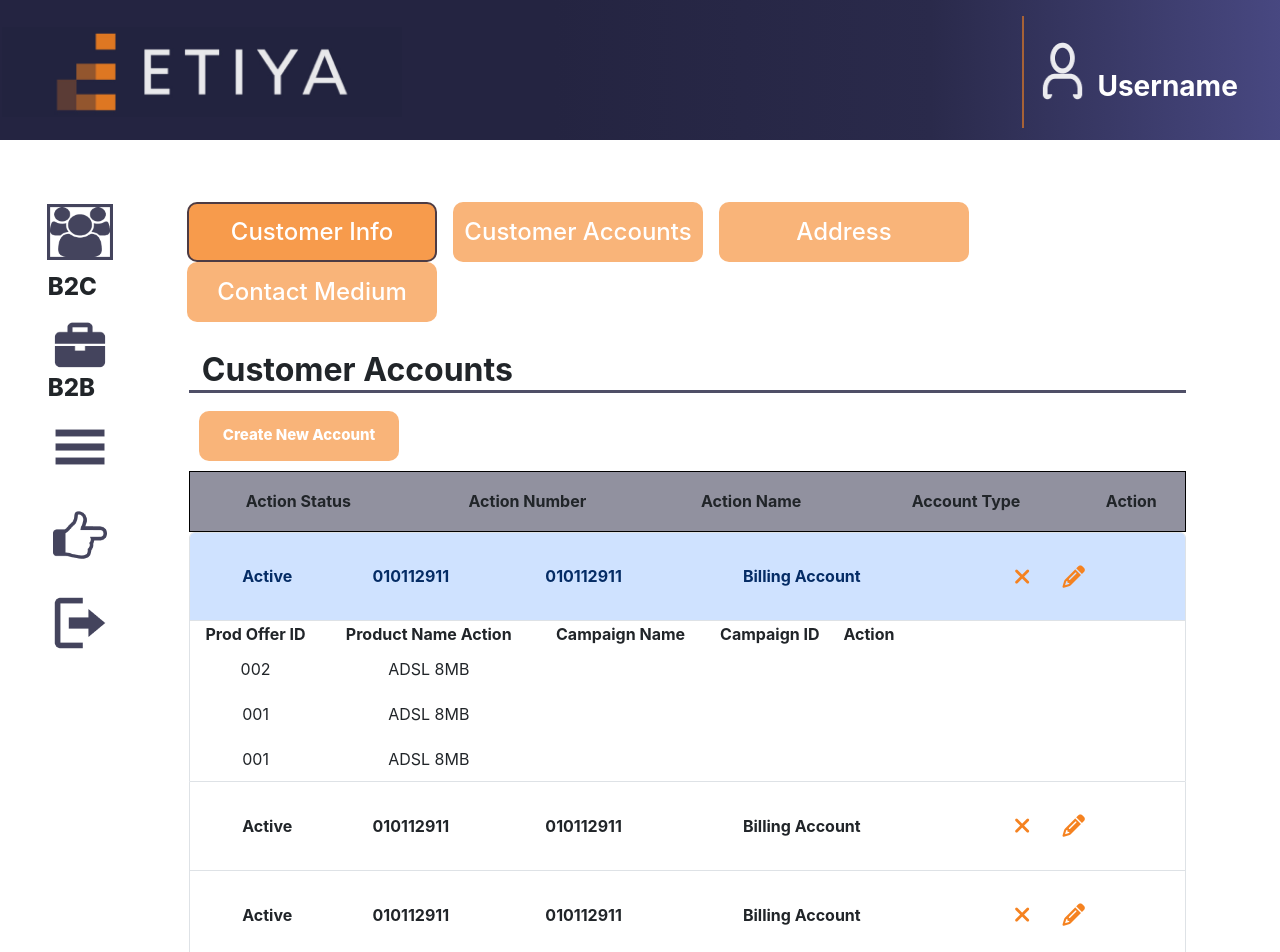
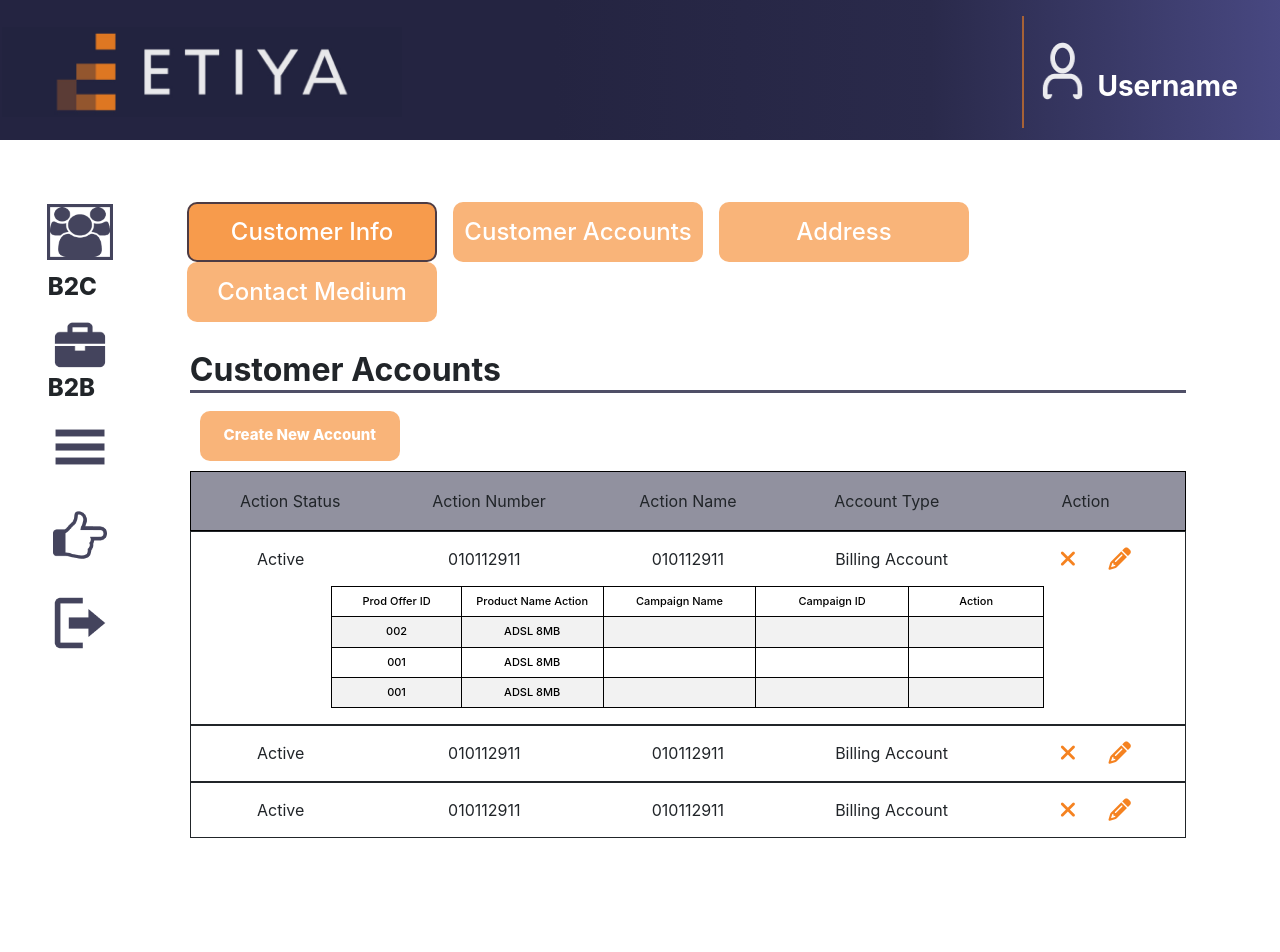
Before and after one commit to gglnyrdm/CRMLite, an Angular app: page /customeraccounts in a window 1280 px wide. Shown: the top 952 px of the page. After the commit the page ends 838 px from the top, so only its background shows below. Built offline with nearby package versions, Linux system fonts and the light colour scheme; a web font is replaced by a local one.

Commit message:
update customer accounts

```diff
--- a/src/app/pages/customer/customer-accounts/customer-accounts.component.html
+++ b/src/app/pages/customer/customer-accounts/customer-accounts.component.html
@@ -1,40 +1,31 @@
-<div class="container-fluid">
+<div class="container">
     <h1>Customer Accounts </h1>
     <button class="create-new-button">Create New Account</button>
+    <div class="customer-head">
+        <div class="row menu">
+            <div class="col">Action Status</div>
+            <div class="col">Action Number</div>
+            <div class="col">Action Name</div>
+            <div class="col">Account Type</div>
+            <div class="col">Action</div>
+        </div>
+    </div>
+    <div class="customer-table" id="accordionExample">
+        <div class="customer-table-head" data-bs-toggle="collapse" data-bs-target="#collapseOne" aria-expanded="true"
+            aria-controls="collapseOne">
             <div class="row">
-        <div class="col">
-            <table class="customer-table">
-                <thead class="menu">
-                    <tr>
-                        <th scope="col">Action Status</th>
-                        <th scope="col">Action Number</th>
-                        <th scope="col">Action Name</th>
-                        <th scope="col">Account Type</th>
-                        <th scope="col">Action</th>
-                    </tr>
-                </thead>
-            </table>
-            <div class="accordion" id="accordionExample">
-                <div class="accordion-item">
-                    <h2 class="accordion-header" id="headingOne">
-                        <button class="accordion-button" type="button" data-bs-toggle="collapse"
-                            data-bs-target="#collapseOne" aria-expanded="true" aria-controls="collapseOne">
-                            <table>
-                                <thead>
-                                    <tr>
-                                        <th scope="col">Active</th>
-                                        <th scope="col">010112911</th>
-                                        <th scope="col">010112911</th>
-                                        <th scope="col">Billing Account</th>
-                                        <th scope="col"><i class="fa-solid fa-xmark"></i> <i class="fa-solid fa-pencil"></i></th>
-                                    </tr>
-                                </thead>
-                            </table>
-                        </button>
-                    </h2>
+                <div class="col">Active</div>
+                <div class="col">010112911</div>
+                <div class="col">010112911</div>
+                <div class="col">Billing Account</div>
+                <div class="col"><i class="fa-solid fa-xmark"></i> <i class="fa-solid fa-pencil"></i></div>
+            </div>
+        </div>
+
         <div id="collapseOne" class="accordion-collapse collapse show" aria-labelledby="headingOne"
             data-bs-parent="#accordionExample">
-                        <table class="customer-detail-table">
+            <div class="customer-table-data table-responsive">
+                <table class="table table-bordered table-striped">
                     <thead>
                         <tr>
                             <th scope="col">Prod Offer ID</th>
@@ -70,26 +61,23 @@
                 </table>
             </div>
         </div>
-                <div class="accordion-item">
-                    <h2 class="accordion-header" id="headingTwo">
-                        <button class="accordion-button collapsed" type="button" data-bs-toggle="collapse"
-                            data-bs-target="#collapseTwo" aria-expanded="false" aria-controls="collapseTwo">
-                            <table>
-                                <tbody>
-                                    <tr>
-                                        <th scope="col">Active</th>
-                                        <th scope="col">010112911</th>
-                                        <th scope="col">010112911</th>
-                                        <th scope="col">Billing Account</th>
-                                        <th scope="col"><i class="fa-solid fa-xmark"></i> <i class="fa-solid fa-pencil"></i></th>
-                                    </tr>
-                                </tbody>
-                            </table>
-                        </button>
-                    </h2>
-                    <div id="collapseTwo" class="accordion-collapse collapse" aria-labelledby="headingTwo"
+    </div>
+    <div class="customer-table" id="accordionExample">
+        <div class="customer-table-head collapsed" data-bs-toggle="collapse" data-bs-target="#collapseTwo" aria-expanded="false"
+            aria-controls="collapseTwo">
+            <div class="row">
+                <div class="col">Active</div>
+                <div class="col">010112911</div>
+                <div class="col">010112911</div>
+                <div class="col">Billing Account</div>
+                <div class="col"><i class="fa-solid fa-xmark"></i> <i class="fa-solid fa-pencil"></i></div>
+            </div>
+        </div>
+
+        <div id="collapseTwo" class="accordion-collapse collapse" aria-labelledby="headingOne"
             data-bs-parent="#accordionExample">
-                        <table class="customer-detail-table">
+            <div class="customer-table-data table-responsive">
+                <table class="table table-bordered table-striped">
                     <thead>
                         <tr>
                             <th scope="col">Prod Offer ID</th>
@@ -125,33 +113,30 @@
                 </table>
             </div>
         </div>
-                <div class="accordion-item">
-                    <h2 class="accordion-header" id="headingThree">
-                        <button class="accordion-button collapsed" type="button" data-bs-toggle="collapse"
-                            data-bs-target="#collapseThree" aria-expanded="false" aria-controls="collapseThree">
-                            <table>
-                                <tbody>
-                                    <tr>
-                                        <th scope="col">Active</th>
-                                        <th scope="col">010112911</th>
-                                        <th scope="col">010112911</th>
-                                        <th scope="col">Billing Account</th>
-                                        <th scope="col"><i class="fa-solid fa-xmark"></i> <i class="fa-solid fa-pencil"></i></th>
-                                    </tr>
-                                </tbody>
-                            </table>
-                        </button>
-                    </h2>
-                    <div id="collapseThree" class="accordion-collapse collapse" aria-labelledby="headingThree"
+    </div>
+    <div class="customer-table" id="accordionExample">
+        <div class="customer-table-head collapsed" data-bs-toggle="collapse" data-bs-target="#collapseThree" aria-expanded="false"
+            aria-controls="collapseThree">
+            <div class="row">
+                <div class="col">Active</div>
+                <div class="col">010112911</div>
+                <div class="col">010112911</div>
+                <div class="col">Billing Account</div>
+                <div class="col"><i class="fa-solid fa-xmark"></i> <i class="fa-solid fa-pencil"></i></div>
+            </div>
+        </div>
+
+        <div id="collapseThree" class="accordion-collapse collapse" aria-labelledby="headingOne"
             data-bs-parent="#accordionExample">
-                        <table class="customer-detail-table">
+            <div class="customer-table-data table-responsive">
+                <table class="table table-bordered table-striped">
                     <thead>
                         <tr>
-                                    <th scope="col">Active</th>
-                                    <th scope="col">010112911</th>
-                                    <th scope="col">010112911</th>
-                                    <th scope="col">Billing Account</th>
-                                    <th scope="col"></th>
+                            <th scope="col">Prod Offer ID</th>
+                            <th scope="col">Product Name Action</th>
+                            <th scope="col">Campaign Name</th>
+                            <th scope="col">Campaign ID</th>
+                            <th scope="col">Action</th>
                         </tr>
                     </thead>
                     <tbody>
@@ -182,5 +167,3 @@
         </div>
     </div>
 </div>
-    </div>
-</div>
--- a/src/app/pages/customer/customer-accounts/customer-accounts.component.scss
+++ b/src/app/pages/customer/customer-accounts/customer-accounts.component.scss
@@ -1,3 +1,7 @@
+.container {
+  padding-left: 0.8rem;
+}
+
 .create-new-button {
   width: 200px;
   height: 50px;
@@ -17,29 +21,51 @@ h1 {
   line-height: 38.73px;
   border-bottom: 3px solid rgba(36, 36, 65, 0.8);
   margin-top: 1.8rem;
-  padding-left: 0.8rem;
 }
-
-table {
+//Customer Table
+.customer-head {
   width: 100%;
+  display: flex;
+  justify-content: center;
+  align-items: center;
   text-align: center;
 }
-
 .menu {
   border: 1px solid rgba(0, 0, 0, 1);
   height: 60px;
   width: 100%;
   background-color: rgba(36, 36, 65, 0.5);
+  display: flex;
+  align-items: center;
 }
-.customer-detail-table {
+.customer-table {
+  text-align: center;
+  border: 1px solid;
+}
+.customer-table .customer-table-head .row {
+  display: flex;
+  align-items: center;
+}
+
+.customer-table-data {
+  display: flex;
+  justify-content: center;
+}
+
+.customer-table-data table,
+tr,
+th,
+td {
   width: 713px;
-  height: 160px;
+  font-size: 11px;
+  font-weight: 500;
+  line-height: 13.31px;
+  border: 1px solid;
 }
+
+//icon
 i {
   color: rgba(245, 130, 32, 1);
   font-size: 1.4rem;
   padding: 1rem;
 }
-.accordion-button::after {
-  display: none !important;
-}
```
Lines whose indentation alone changed are shown as unchanged.
